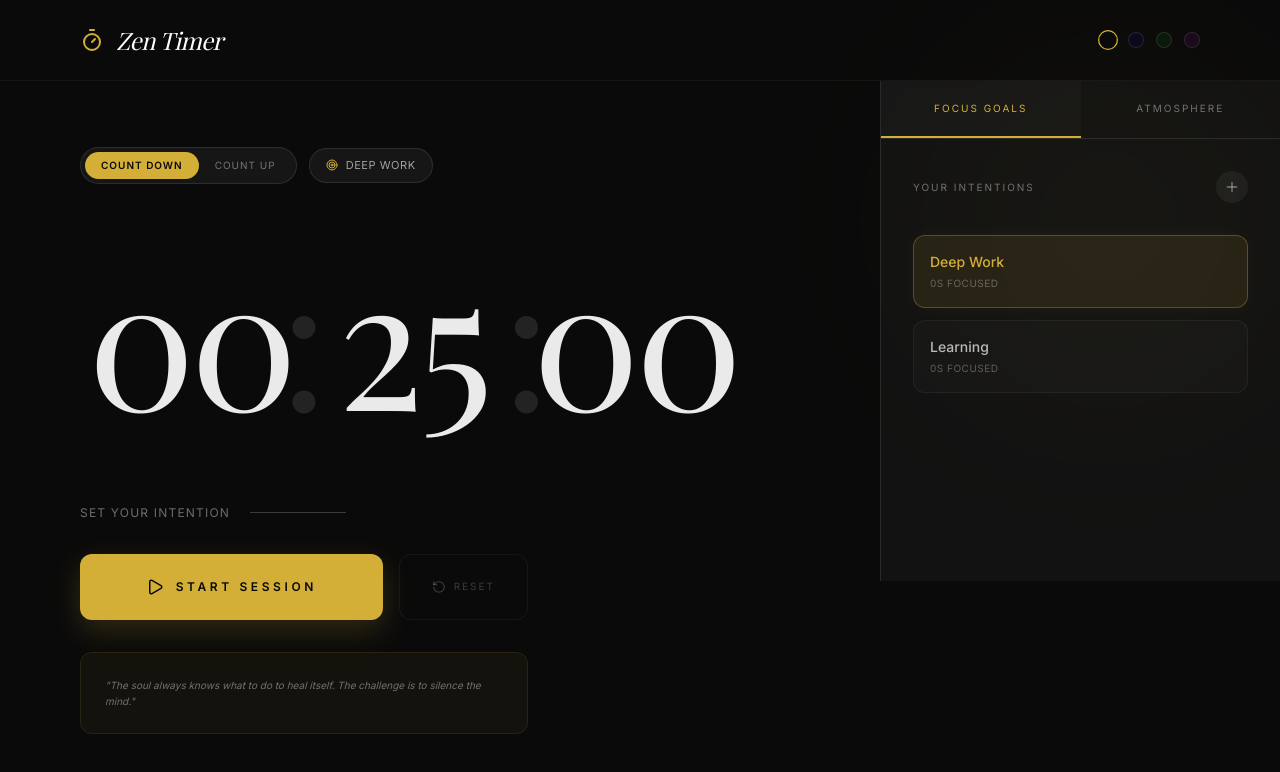
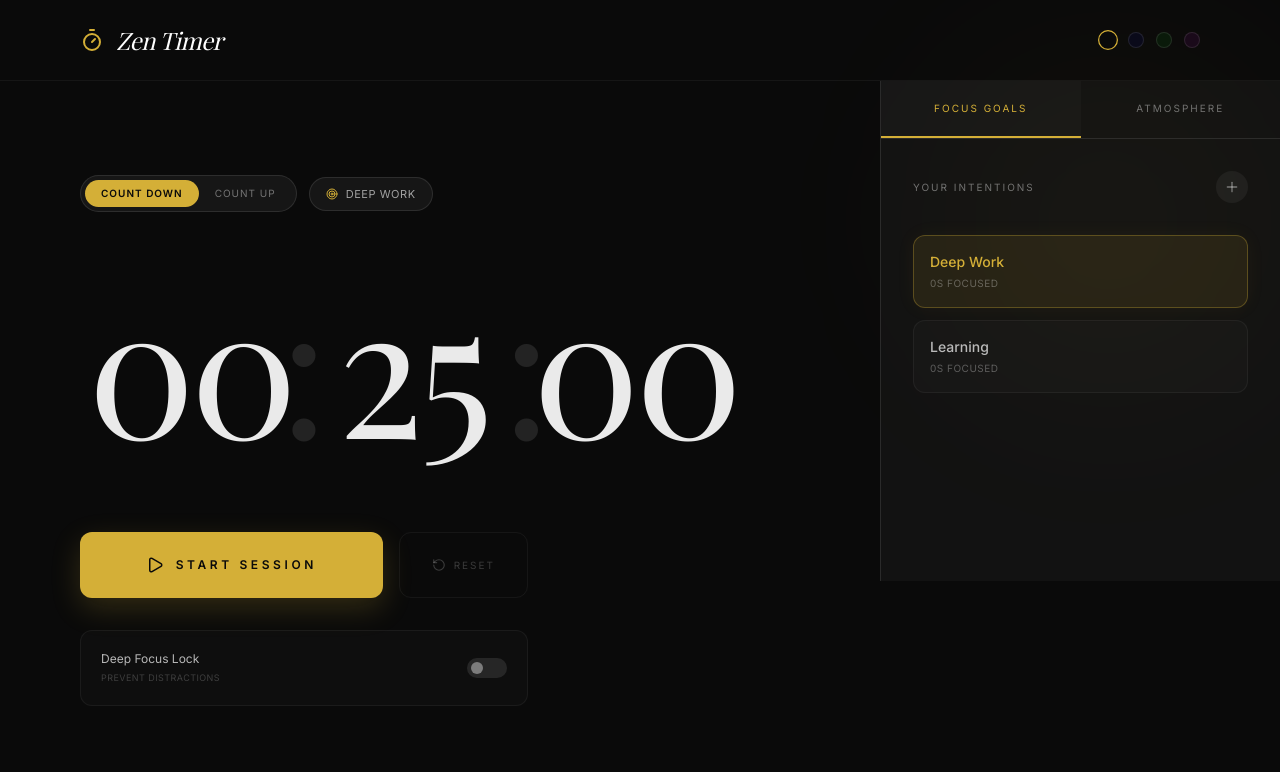
Before and after one commit to valentineRutto/ZenTimer, a React (Vite) app: page / in a window 1280 px wide. Shown: the top 772 px of the page. Built offline with nearby package versions, Linux system fonts and the light colour scheme; a web font is replaced by a local one.

Commit message:
feat: Add focus lock toggle
Introduce a new toggleable feature that allows users to lock their focus sessions and prevent distractions. This enhances the core Pomodoro functionality by providing a mechanism for deeper concentration.

```diff
--- a/src/App.tsx
+++ b/src/App.tsx
@@ -394,13 +394,6 @@
           </div>
 
           <div className="flex flex-col gap-8 mt-12">
-            <div className="flex gap-5 items-center">
-              <div className="text-[12px] uppercase tracking-[0.1em] text-white/40">
-                {isActive ? 'Session in progress' : 'Set your intention'}
-              </div>
-              <div className="w-24 h-[1px] bg-white/20" />
-            </div>
-
             <div className="flex flex-col sm:flex-row gap-4 max-w-md">
               <button
                 onClick={toggleTimer}
@@ -424,10 +417,23 @@
               </button>
             </div>
 
-            <div className="max-w-md p-6 rounded-xl bg-accent/5 border border-accent/10">
-              <p className="text-[10px] text-white/40 leading-relaxed italic">
-                "The soul always knows what to do to heal itself. The challenge is to silence the mind."
-              </p>
+            <div className="max-w-md p-5 rounded-xl bg-white/[0.02] border border-white/5 flex items-center justify-between">
+              <div className="flex flex-col gap-1">
+                <span className="text-xs text-white/70">Deep Focus Lock</span>
+                <span className="text-[9px] text-white/20 uppercase tracking-wider">Prevent distractions</span>
+              </div>
+              <button
+                onClick={() => setIsLocked(!isLocked)}
+                className={cn(
+                  "w-10 h-5 rounded-full relative transition-colors duration-300",
+                  isLocked ? "bg-accent" : "bg-white/10"
+                )}
+              >
+                <div className={cn(
+                  "absolute top-1 w-3 h-3 rounded-full transition-all duration-300",
+                  isLocked ? "left-6 bg-bg-dark" : "left-1 bg-white/40"
+                )} />
+              </button>
             </div>
           </div>
         </div>
@@ -658,28 +664,6 @@
                       />
                     </div>
                   </div>
-
-                  <div className="mt-10 pt-10 border-t border-white/5">
-                    <span className="text-[10px] uppercase tracking-[0.2em] text-white/40 mb-6 block">Security</span>
-                    <div className="flex items-center justify-between p-5 rounded-xl bg-white/[0.02] border border-white/5">
-                      <div className="flex flex-col gap-1">
-                        <span className="text-xs text-white/70">Deep Focus Lock</span>
-                        <span className="text-[9px] text-white/20 uppercase tracking-wider">Prevent distractions</span>
-                      </div>
-                      <button
-                        onClick={() => setIsLocked(!isLocked)}
-                        className={cn(
-                          "w-10 h-5 rounded-full relative transition-colors duration-300",
-                          isLocked ? "bg-accent" : "bg-white/10"
-                        )}
-                      >
-                        <div className={cn(
-                          "absolute top-1 w-3 h-3 rounded-full transition-all duration-300",
-                          isLocked ? "left-6 bg-bg-dark" : "left-1 bg-white/40"
-                        )} />
-                      </button>
-                    </div>
-                  </div>
                 </motion.div>
               )}
             </AnimatePresence>
```
